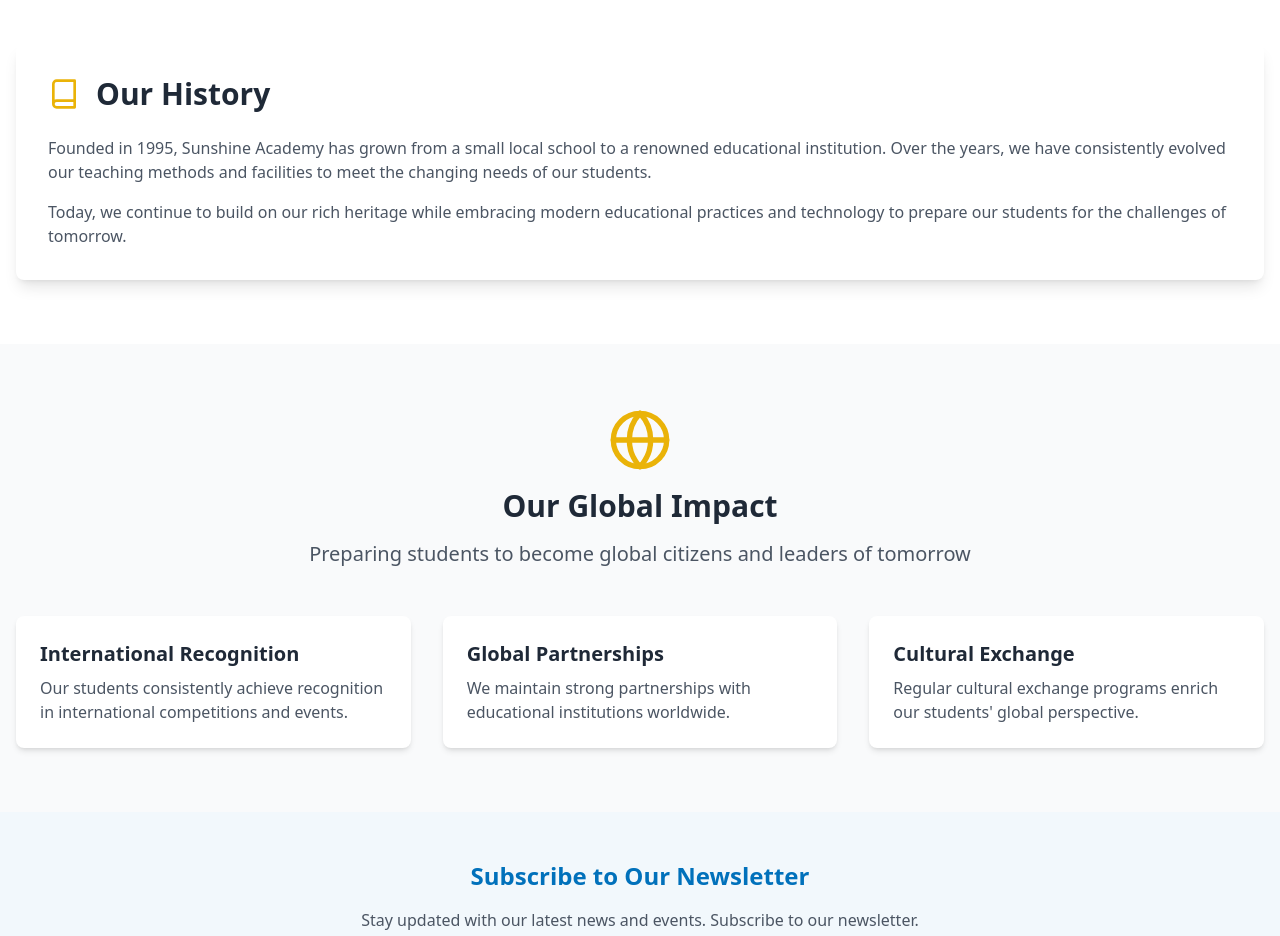
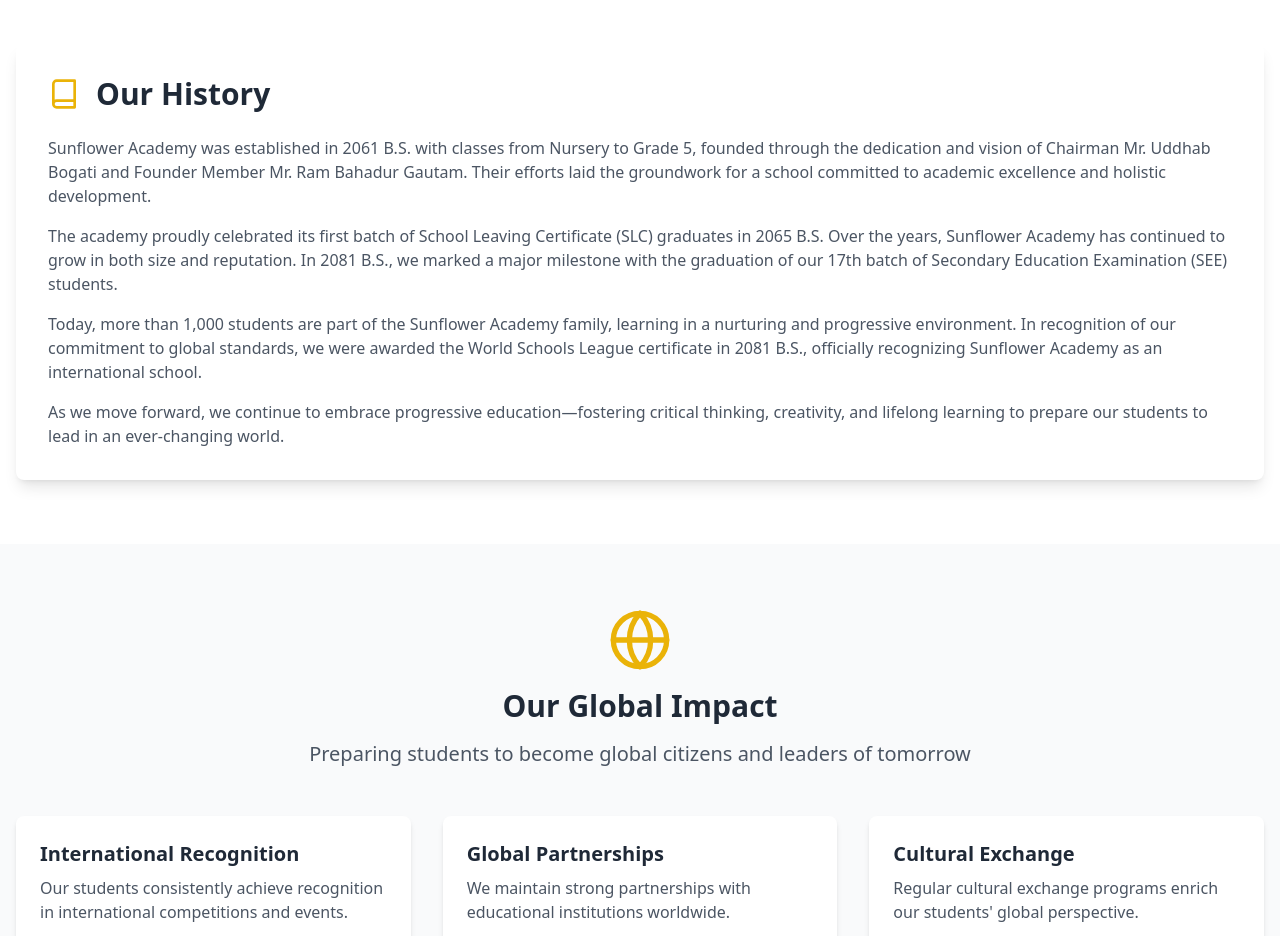
Before and after one commit to nyoupaneroshan/SunflowerAcademy, a React (Vite) app: page /about in a window 1280 px wide. Shown: the part 1320-2256 px from the top of the page. Built offline with nearby package versions, Linux system fonts and the light colour scheme.

Commit message:
about us page updated

```diff
--- a/src/pages/About.tsx
+++ b/src/pages/About.tsx
@@ -100,13 +100,17 @@
             </div>
             <div className="space-y-4">
               <p className="text-gray-600">
-                Founded in 1995, Sunshine Academy has grown from a small local school to a renowned
-                educational institution. Over the years, we have consistently evolved our teaching
-                methods and facilities to meet the changing needs of our students.
+               Sunflower Academy was established in 2061 B.S. with classes from Nursery to Grade 5, founded through the dedication and vision of Chairman Mr. Uddhab Bogati and Founder Member Mr. Ram Bahadur Gautam. Their efforts laid the groundwork for a school committed to academic excellence and holistic development.
+
               </p>
               <p className="text-gray-600">
-                Today, we continue to build on our rich heritage while embracing modern educational
-                practices and technology to prepare our students for the challenges of tomorrow.
+                The academy proudly celebrated its first batch of School Leaving Certificate (SLC) graduates in 2065 B.S. Over the years, Sunflower Academy has continued to grow in both size and reputation. In 2081 B.S., we marked a major milestone with the graduation of our 17th batch of Secondary Education Examination (SEE) students.
+              </p>
+              <p className="text-gray-600">
+                Today, more than 1,000 students are part of the Sunflower Academy family, learning in a nurturing and progressive environment. In recognition of our commitment to global standards, we were awarded the World Schools League certificate in 2081 B.S., officially recognizing Sunflower Academy as an international school.
+              </p>
+              <p className="text-gray-600">
+                As we move forward, we continue to embrace progressive education—fostering critical thinking, creativity, and lifelong learning to prepare our students to lead in an ever-changing world.
               </p>
             </div>
           </div>
```
